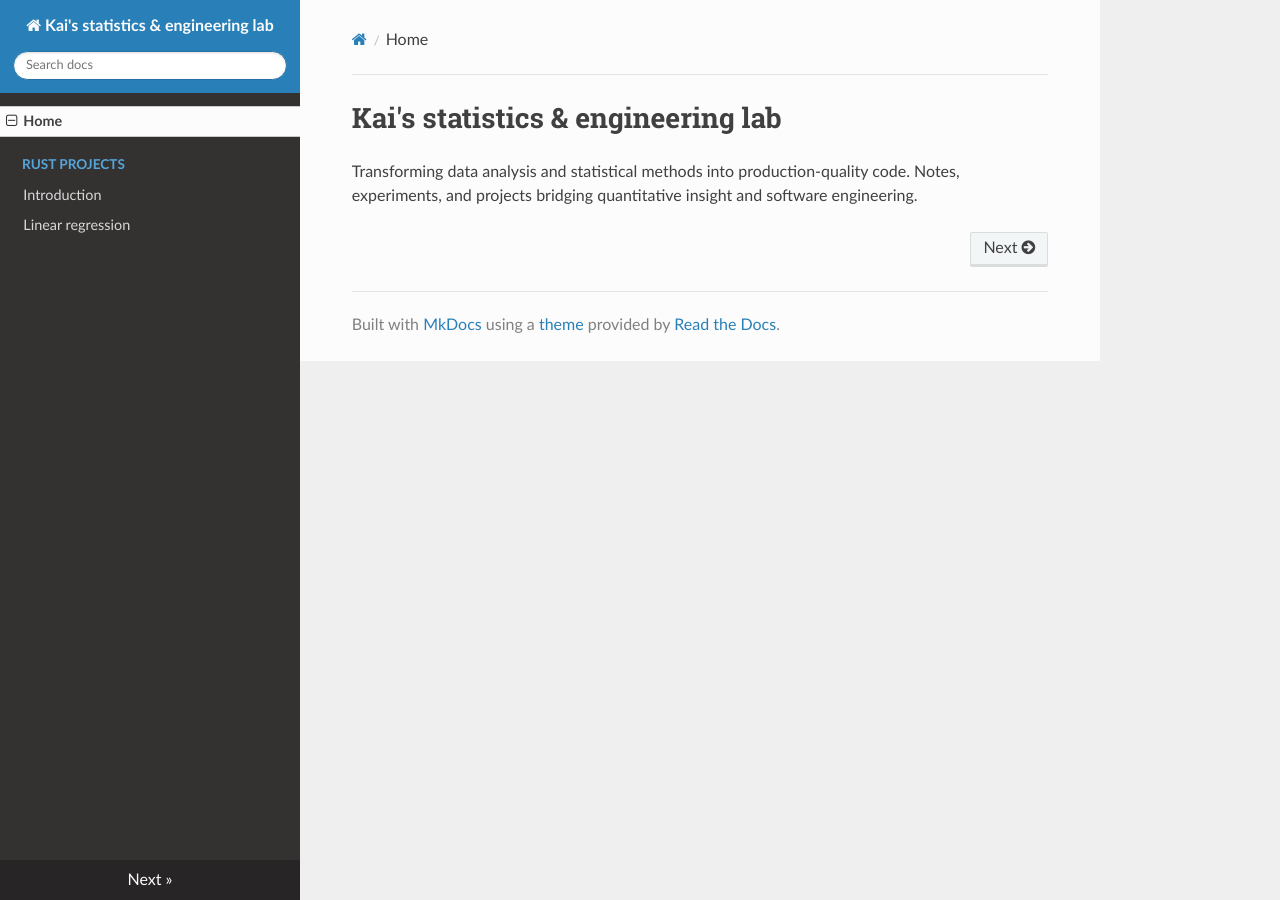
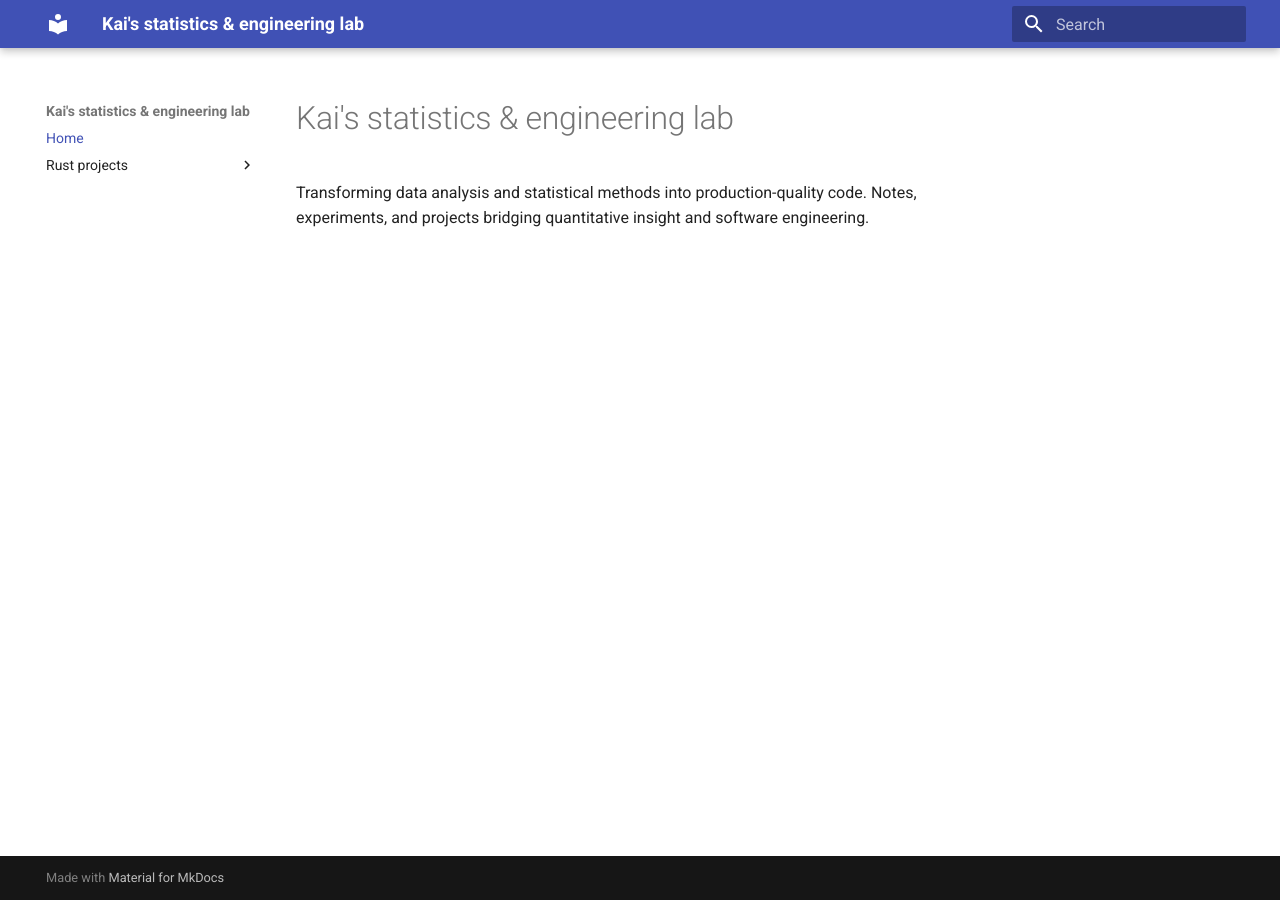
Before and after one commit to drkaizeng/statistics_and_engineering_lab, an MkDocs documentation site: the page built from docs/index.md, in a window 1280 px wide. Built offline with MkDocs 1.6.1 and Material for MkDocs 9.7.7, drawn with Linux system fonts in a browser that asks for light colours; nearby versions of some CDN libraries.

Commit message:
Switch to material theme

```diff
--- a/docs/pyproject.toml
+++ b/docs/pyproject.toml
@@ -8,6 +8,7 @@ readme = "README.md"
 python = "^3.10"
 mkdocs = "^1.6.0"
 pymdown-extensions = "^10.9"
+mkdocs-material = "^9.7.0"
 
 [tool.poetry.group.non_docs.dependencies]
 poetry-plugin-export = "^1.8.0"
--- a/mkdocs.yml
+++ b/mkdocs.yml
@@ -1,7 +1,7 @@
 site_name: Kai's statistics & engineering lab
 
 theme:
-    name: readthedocs
+    name: material
     # Use Highlight.js library for syntax highlighting for code blocks
     highlightjs: true
 
@@ -17,6 +17,9 @@ markdown_extensions:
     - admonition
     - pymdownx.arithmatex: # for rendering LaTeX math
           generic: true
+    # For enabling checkboxes in task lists
+    - pymdownx.tasklist:
+          custom_checkbox: true
 
 extra_javascript: # for rendering LaTeX math
     - https://cdn.jsdelivr.net/npm/mathjax@3/es5/tex-mml-chtml.js
```
Also changed, not shown: docs/requirements.txt (+12 -1 lines), 2 other files.
